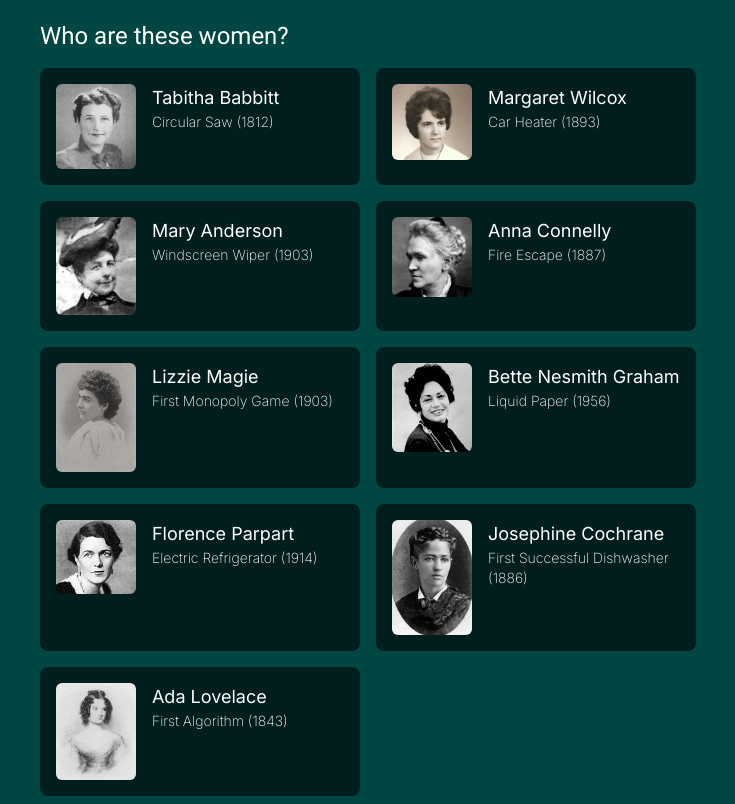
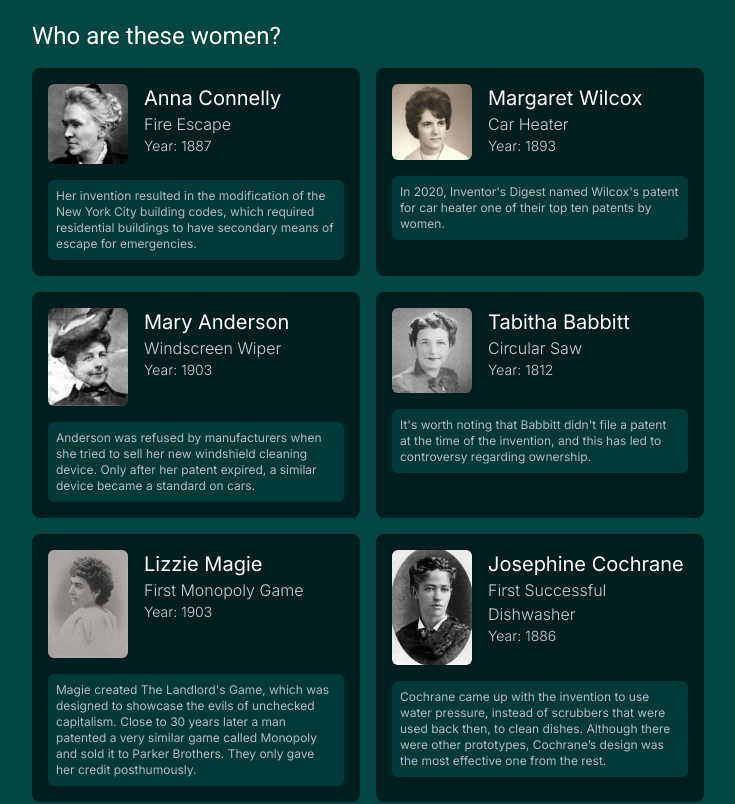
Before and after one commit to jdjuan/nine-questions, a Next.js app: page /done in a window 1280 px wide. Shown: the part 980-1784 px from the top of the page, without its empty margins (272-1007 px from the left). Built offline with nearby package versions, Linux system fonts and the light colour scheme; what tailwindcss-debug-screens would draw is missing.

Commit message:
add notes

```diff
--- a/content/questions.ts
+++ b/content/questions.ts
@@ -13,14 +13,13 @@
 export const questionSet: Question[] = [
   {
     id: "1",
-    inventor: "Tabitha Babbitt",
-    inventorImageUrl: answers.tabitha.inventorImageUrl,
-    invention: "circular saw",
-    inventionImageUrl: circularSaw,
-    year: 1812,
-    note: "She didn't patent it though.",
-    // note: "It's worth noting that Babbitt didn't file a patent at the time of the invention, and this has led to controversy regarding ownership.",
-    answers: [answers.man1, answers.man3, answers.tabitha, answers.man27],
+    inventor: "Anna Connelly",
+    inventorImageUrl: answers.anna.inventorImageUrl,
+    invention: "fire escape",
+    inventionImageUrl: escape,
+    note: "Her invention resulted in the modification of the New York City building codes, which required residential buildings to have secondary means of escape for emergencies.",
+    year: 1887,
+    answers: [answers.man20, answers.anna, answers.man17, answers.man18],
   },
   {
     id: "2",
@@ -29,7 +28,7 @@
     invention: "car heater",
     inventionImageUrl: heater,
     year: 1893,
-    // note: "In 2020, Inventor's Digest named Wilcox's patent for car heater one of their top ten patents by women.",
+    note: "In 2020, Inventor's Digest named Wilcox's patent for car heater one of their top ten patents by women.",
     answers: [answers.man13, answers.margaret, answers.man2, answers.man22],
   },
   {
@@ -38,19 +37,19 @@
     inventorImageUrl: answers.mary.inventorImageUrl,
     invention: "windscreen wiper",
     inventionImageUrl: windscreen,
-    // note: "In 2011 Anderson was inducted into the National Inventors Hall of Fame",
+    note: "Anderson was refused by manufacturers when she tried to sell her new windshield cleaning device. Only after her patent expired, a similar device became a standard on cars.",
     year: 1903,
     answers: [answers.man11, answers.man14, answers.mary, answers.man12],
   },
   {
     id: "4",
-    inventor: "Anna Connelly",
-    inventorImageUrl: answers.anna.inventorImageUrl,
-    invention: "fire escape",
-    inventionImageUrl: escape,
-    // note: "She was one of the first women to register a patent for an invention after the Civil War",
-    year: 1887,
-    answers: [answers.man20, answers.anna, answers.man17, answers.man18],
+    inventor: "Tabitha Babbitt",
+    inventorImageUrl: answers.tabitha.inventorImageUrl,
+    invention: "circular saw",
+    inventionImageUrl: circularSaw,
+    year: 1812,
+    note: "It's worth noting that Babbitt didn't file a patent at the time of the invention, and this has led to controversy regarding ownership.",
+    answers: [answers.man1, answers.man3, answers.tabitha, answers.man27],
   },
   {
     id: "5",
@@ -59,18 +58,18 @@
     invention: "first monopoly game",
     inventionImageUrl: monopoly,
     year: 1903,
-    note: "She created The Landlord's Game, which was used three decades later by the Parker Brothers to publish a modified version known as Monopoly. They only gave her credit posthumously",
+    note: "Magie created The Landlord's Game, which was designed to showcase the evils of unchecked capitalism. Close to 30 years later a man patented a very similar game called Monopoly and sold it to Parker Brothers. They only gave her credit posthumously.",
     answers: [answers.man24, answers.lizzie, answers.man25, answers.man21],
   },
   {
     id: "6",
-    inventor: "Bette Nesmith Graham",
-    inventorImageUrl: answers.bette.inventorImageUrl,
-    invention: "liquid paper",
-    inventionImageUrl: liquid,
-    year: 1956,
-    note: "",
-    answers: [answers.bette, answers.man23, answers.man9, answers.man6],
+    inventor: "Josephine Cochrane",
+    inventorImageUrl: answers.josephine.inventorImageUrl,
+    invention: "first successful dishwasher",
+    inventionImageUrl: dishwasher,
+    year: 1886,
+    note: "Cochrane came up with the invention to use water pressure, instead of scrubbers that were used back then, to clean dishes. Although there were other prototypes, Cochrane’s design was the most effective one from the rest.",
+    answers: [answers.josephine, answers.man19, answers.man28, answers.man29],
   },
   {
     id: "7",
@@ -79,16 +78,18 @@
     invention: "electric refrigerator",
     inventionImageUrl: refrigerator,
     year: 1914,
+    note: "Parpart designed an electrical system that circulated water throughout the fridge to keep it cold. Her invention was a precursor to modern refrigerators and improved food storage efficiency for those with access to electricity.",
     answers: [answers.man22, answers.florence, answers.man26, answers.man16],
   },
   {
     id: "8",
-    inventor: "Josephine Cochrane",
-    inventorImageUrl: answers.josephine.inventorImageUrl,
-    invention: "first successful dishwasher",
-    inventionImageUrl: dishwasher,
-    year: 1886,
-    answers: [answers.josephine, answers.man19, answers.man28, answers.man29],
+    inventor: "Bette Nesmith Graham",
+    inventorImageUrl: answers.bette.inventorImageUrl,
+    invention: "liquid paper",
+    inventionImageUrl: liquid,
+    year: 1956,
+    note: "In 1979 Graham sold Liquid Paper to Gillette Corporation for 47.5M USD. She had 200 employees and produced 25M products per year.",
+    answers: [answers.bette, answers.man23, answers.man9, answers.man6],
   },
   {
     id: "9",
@@ -97,6 +98,7 @@
     invention: "first algorithm",
     inventionImageUrl: algorithm,
     year: 1843,
+    note: "Lovelace added her own notes when translating the lectures of her mathematics professor. Later, she was credited with penning the world’s first computer algorithm. There's nevertheless sources who disagree to the extend of her contributions.",
     answers: [answers.man10, answers.man5, answers.man15, answers.ada],
   },
 ];
--- a/pages/credits.tsx
+++ b/pages/credits.tsx
@@ -1,15 +1,31 @@
 const Credits = () => {
   return (
-    <div>
-      Sound Effect from{" "}
-      <a href='https://pixabay.com/?utm_source=link-attribution&amp;utm_medium=referral&amp;utm_campaign=music&amp;utm_content=38129'>
-        Pixabay
-      </a>
-      Sound Effect from{" "}
-      <a href='https://pixabay.com/sound-effects/?utm_source=link-attribution&amp;utm_medium=referral&amp;utm_campaign=music&amp;utm_content=6297'>
-        Pixabay
-      </a>
-    </div>
+    <>
+      <div>
+        Sound Effect from{" "}
+        <a
+          className='underline'
+          href='https://pixabay.com/?utm_source=link-attribution&amp;utm_medium=referral&amp;utm_campaign=music&amp;utm_content=38129'
+        >
+          Pixabay
+        </a>
+      </div>
+      <div>
+        Sound Effect from{" "}
+        <a
+          className='underline'
+          href='https://pixabay.com/sound-effects/?utm_source=link-attribution&amp;utm_medium=referral&amp;utm_campaign=music&amp;utm_content=6297'
+        >
+          Pixabay
+        </a>
+      </div>
+      <div>
+        Invention data from{" "}
+        <a className='underline' href='https://wbec-west.com/10-incredible-inventions-by-women-that-changed-the-world/'>
+          WBEC-WEST
+        </a>
+      </div>
+    </>
   );
 };
 
--- a/pages/done.tsx
+++ b/pages/done.tsx
@@ -41,7 +41,7 @@
 
   return (
     <AnimatedLayout>
-      <div className='m-8 grid gap-10 sm:m-12 md:mx-auto md:max-w-prose'>
+      <div className='m-8 grid gap-10 sm:m-12 md:mx-auto md:max-w-2xl'>
         <div className='grid place-items-center gap-8 text-center text-green-200'>
           <h2 className='mb-2 font-headline text-5xl font-bold'>Your Score</h2>
           <div className='grid aspect-square w-6/12 max-w-[10rem] animate-wiggle place-items-center rounded-full border-8 border-yellow'>
@@ -54,7 +54,7 @@
             </p>
           </div>
         </div>
-        <div className='grid gap-4'>
+        <div className='grid gap-4 md:max-w-prose'>
           {!perfectScore && (
             <>
               <p>
@@ -107,17 +107,12 @@
             </Button>
           </div>
         </div>
-        {/* <div>
-      <Button handleClick={(startGame)}>START</Button>
-        <a className='' href='https://twitter.com/intent/tweet?text=Hello%20world'>
-          Tweet
-        </a>
-      </div> */}
         <div className='grid gap-4'>
           <h2 className='font-headline text-2xl text-green-200'>Who are these women?</h2>
           <div className='grid gap-4 md:grid-cols-2'>
             {questionSet.map(({ id, invention, inventor, inventorImageUrl, year, note }) => (
-              <div key={id} className='flex rounded-lg  bg-green-900 p-4 text-green-200'>
+              <div key={id} className='rounded-lg  bg-green-900 p-4 text-green-200'>
+                <div className='flex'>
                   <Image
                     src={inventorImageUrl}
                     alt={`Photo of ${inventor}`}
@@ -126,24 +121,17 @@
                   />
                   <div className='pl-4'>
                     <div>
-                    <span className='text-lg capitalize'>
-                      {inventor}
-                      {/* {invention} ({year}) */}
-                    </span>
+                      <span className='text-xl capitalize'>{inventor}</span>
                     </div>
-                  <div className='text-sm font-extralight'>
-                    <span className='capitalize'>
-                      {invention} ({year})
-                    </span>
+                    <div className='font-light opacity-80'>
+                      <span className='capitalize'>{invention}</span>
                     </div>
-                  {/* <div className='text-sm'>
-                Year: <span className='font-semibold'>{year}</span>
-              </div> */}
-                  {/* <div className='text-sm'>
-                Invented the <span className='font-bold'>{invention}</span> in {year}.
-              </div> */}
-                  {/* <div className='mt-2 text-xs'>{note}</div> */}
+                    <div className='text-sm font-light opacity-80'>
+                      Year: <span className=''>{year}</span>
                     </div>
+                  </div>
+                </div>
+                <div className='mt-4 rounded-md bg-green-700 p-2 text-xs opacity-70'>{note}</div>
               </div>
             ))}
           </div>
@@ -170,10 +158,6 @@
             in a few weeks.
           </p>
         </div>
-
-        {/* <Link href='/' scroll={false}>
-        <span className='text-green-200 underline underline-offset-2'>Start</span>
-      </Link> */}
         <div className='mx-auto w-5/12 border border-green-400'></div>
         <div className='grid gap-4'>
           <Button
```
Lines whose indentation alone changed are shown as unchanged.
